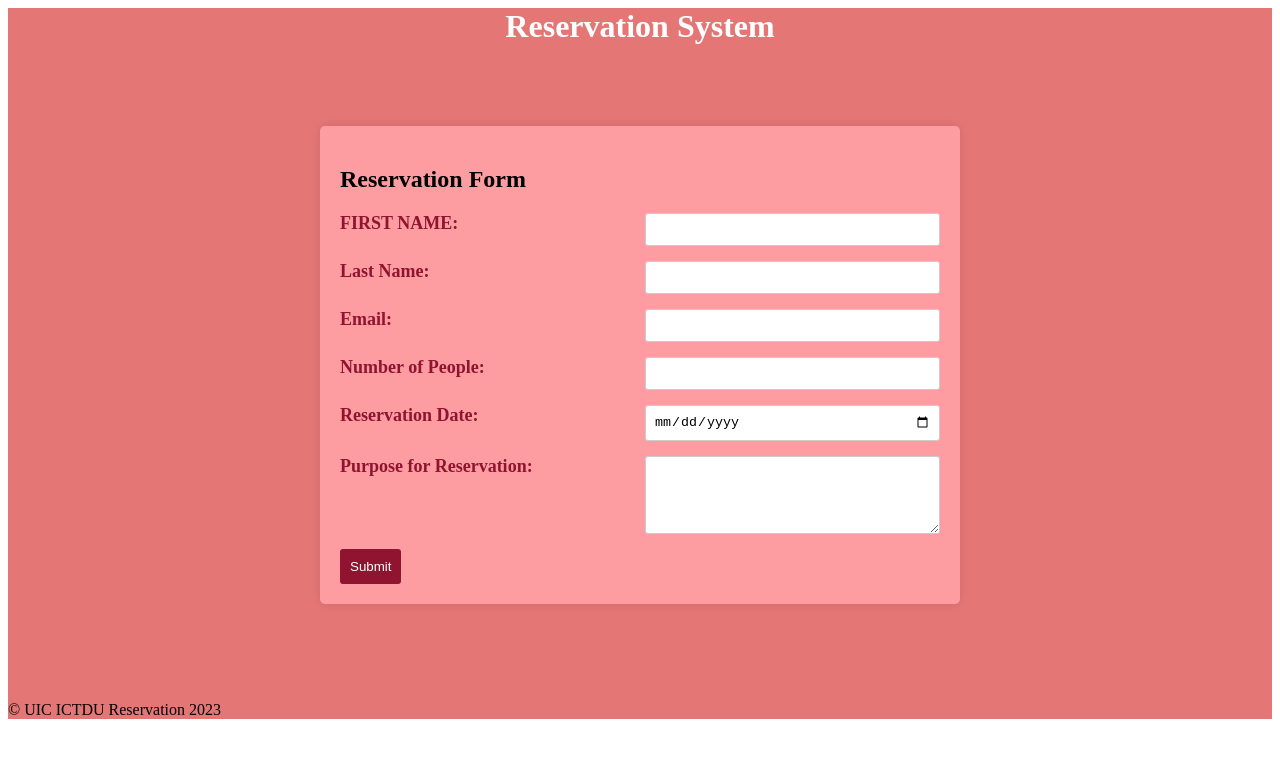
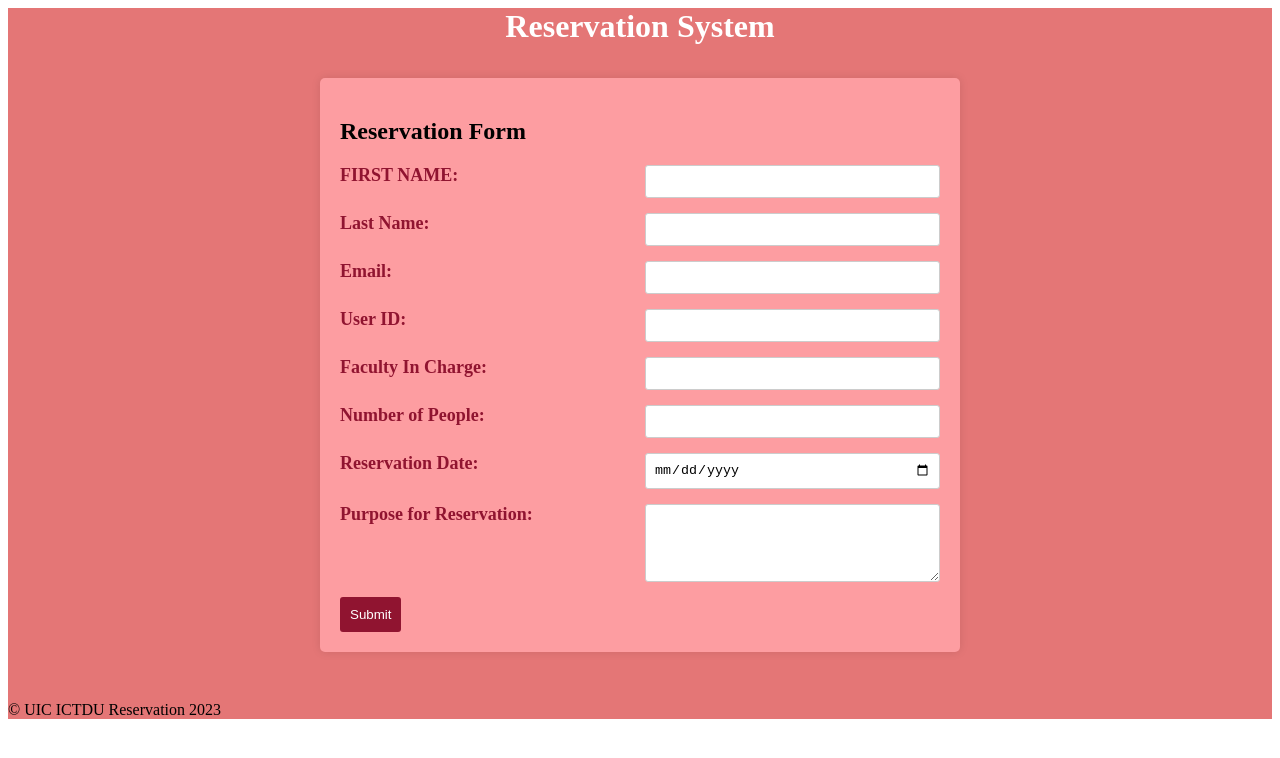
Before and after one commit to jgerongco/vue-app, a Vue app: page /reservationform in a window 1280 px wide. Shown: the top 758 px of the page. Built offline with nearby package versions, Linux system fonts and the light colour scheme.

Commit message:
third commit

```diff
--- a/src/components/reservationform.vue
+++ b/src/components/reservationform.vue
@@ -9,7 +9,7 @@
 
       <main>
         <section class="form-container">
-          <h2>Reservation Form</h2>
+          <h2 class>Reservation Form</h2>
           <form @submit.prevent="submitForm">
             <div class="form-group">
               <label for="firstName">FIRST NAME:</label>
@@ -26,11 +26,19 @@
               <input v-model="reservation.email" type="email" id="email" required>
             </div>
 
-            <!-- Add more form fields as needed -->
+            <div class="form-group">
+              <label for="userID">User ID:</label>
+              <input v-model="reservation.numberOfPeople" type="text" id="userID" required>
+            </div>
+
+            <div class="form-group">
+              <label for="faculty-in-charge">Faculty In Charge:</label>
+              <input v-model="reservation.numberOfPeople" type="text" id="faculty-in-charge" required>
+            </div>
 
             <div class="form-group">
               <label for="numberOfPeople">Number of People:</label>
-              <input v-model="reservation.numberOfPeople" type="number" id="numberOfPeople" required>
+              <input v-model="reservation.numberOfPeople" type="text" id="numberOfPeople" required>
             </div>
 
             <div class="form-group">
```
